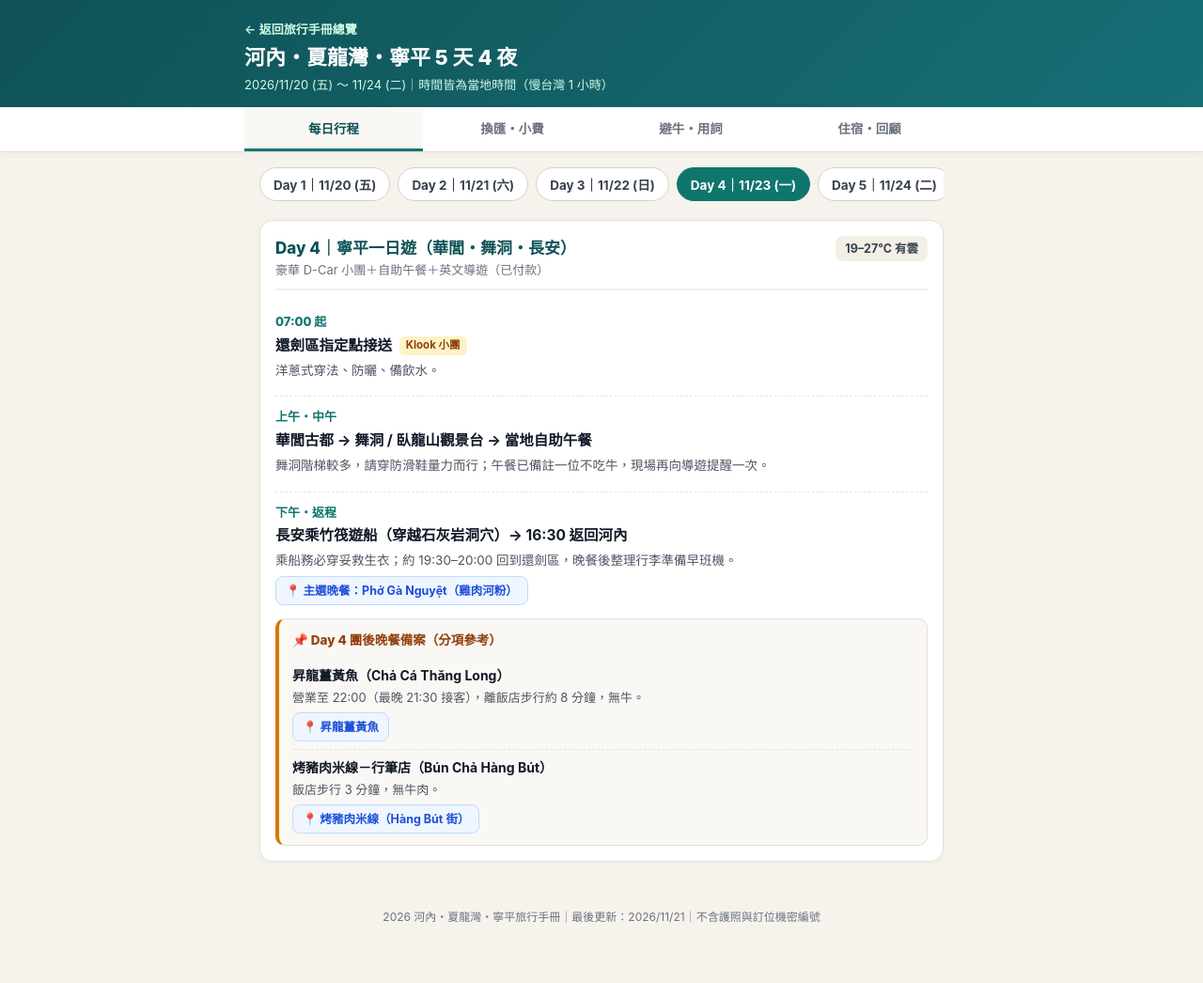
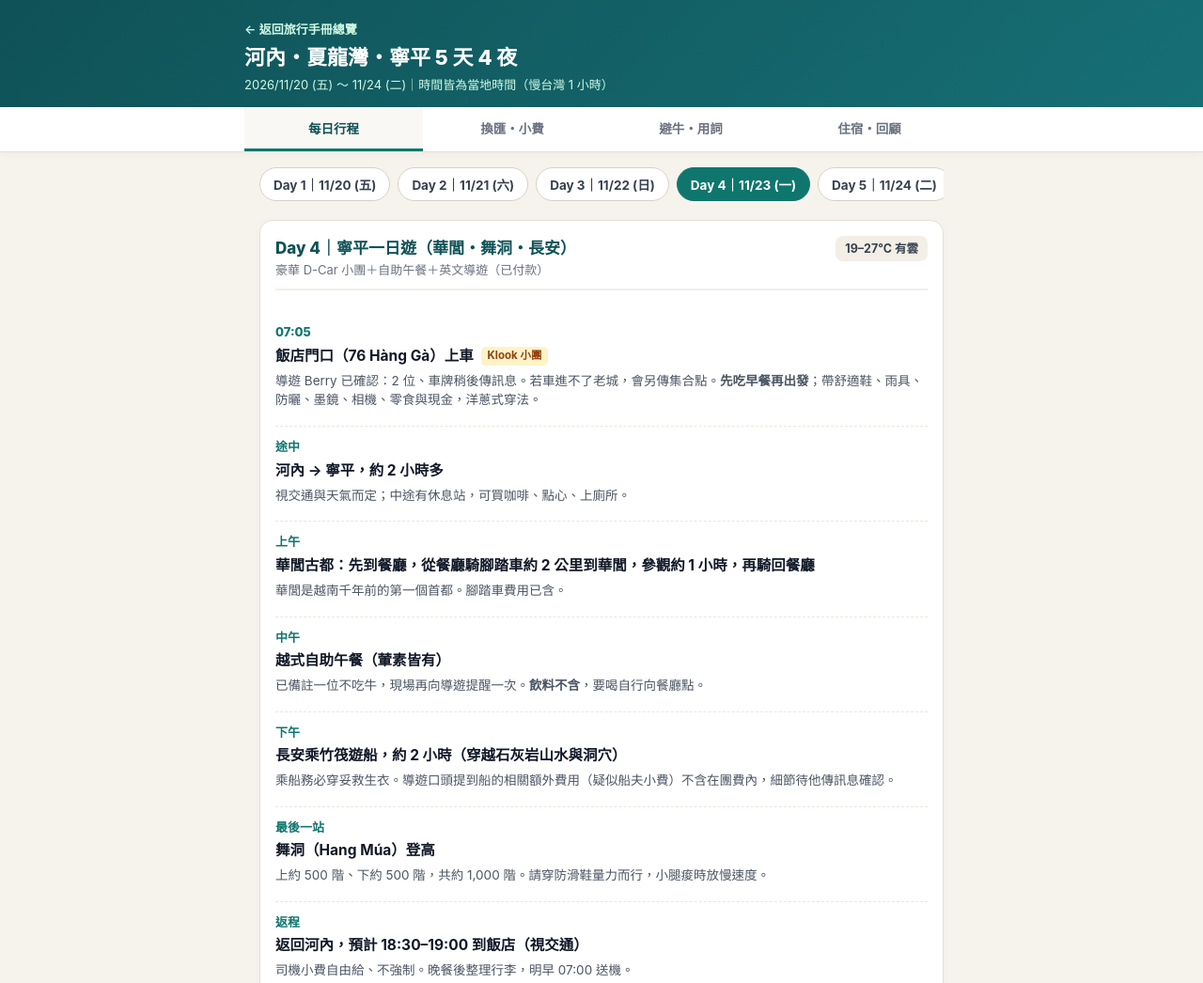
Before and after one commit to boya-wu/travel-guides, a plain HTML site: page hanoi-2026/index.html in a window 1280 px wide. Shown: the top 1046 px of the page at 94% size. Drawn offline with Linux system fonts and the light colour scheme.

Commit message:
Day 4 寧平行程改依導遊 Berry 說明：騎車華閭、自助午餐、長安、舞洞、返程時間
Co-Authored-By: Claude Sonnet 5.5 <noreply@anthropic.com>
Claude-Session: https://claude.ai/code/session_01PXjoJqnpn7GATqMNRSQ72S

```diff
--- a/hanoi-2026/index.html
+++ b/hanoi-2026/index.html
@@ -583,19 +583,40 @@
           <div class="weather-pill">19–27°C 有雲</div>
         </div>
         <div class="item">
-          <div class="item-time">07:00 起</div>
-          <div class="item-main">還劍區指定點接送 <span class="tag tag-amber">Klook 小團</span></div>
-          <div class="item-note">洋蔥式穿法、防曬、備飲水。</div>
+        <div class="item">
+          <div class="item-time">07:05</div>
+          <div class="item-main">飯店門口（76 Hàng Gà）上車 <span class="tag tag-amber">Klook 小團</span></div>
+          <div class="item-note">導遊 Berry 已確認：2 位、車牌稍後傳訊息。若車進不了老城，會另傳集合點。<strong>先吃早餐再出發</strong>；帶舒適鞋、雨具、防曬、墨鏡、相機、零食與現金，洋蔥式穿法。</div>
         </div>
         <div class="item">
-          <div class="item-time">上午・中午</div>
-          <div class="item-main"><strong>華閭古都</strong> → <strong>舞洞 / 臥龍山觀景台</strong> → 當地自助午餐</div>
-          <div class="item-note">舞洞階梯較多，請穿防滑鞋量力而行；午餐已備註一位不吃牛，現場再向導遊提醒一次。</div>
+          <div class="item-time">途中</div>
+          <div class="item-main">河內 → 寧平，約 2 小時多</div>
+          <div class="item-note">視交通與天氣而定；中途有休息站，可買咖啡、點心、上廁所。</div>
         </div>
         <div class="item">
-          <div class="item-time">下午・返程</div>
-          <div class="item-main"><strong>長安乘竹筏遊船</strong>（穿越石灰岩洞穴）→ 16:30 返回河內</div>
-          <div class="item-note">乘船務必穿妥救生衣；約 19:30–20:00 回到還劍區，晚餐後整理行李準備早班機。</div>
+          <div class="item-time">上午</div>
+          <div class="item-main"><strong>華閭古都</strong>：先到餐廳，從餐廳<strong>騎腳踏車約 2 公里</strong>到華閭，參觀約 1 小時，再騎回餐廳</div>
+          <div class="item-note">華閭是越南千年前的第一個首都。腳踏車費用已含。</div>
+        </div>
+        <div class="item">
+          <div class="item-time">中午</div>
+          <div class="item-main">越式自助午餐（葷素皆有）</div>
+          <div class="item-note">已備註一位不吃牛，現場再向導遊提醒一次。<strong>飲料不含</strong>，要喝自行向餐廳點。</div>
+        </div>
+        <div class="item">
+          <div class="item-time">下午</div>
+          <div class="item-main"><strong>長安乘竹筏遊船</strong>，約 2 小時（穿越石灰岩山水與洞穴）</div>
+          <div class="item-note">乘船務必穿妥救生衣。導遊口頭提到船的相關額外費用（疑似船夫小費）不含在團費內，細節待他傳訊息確認。</div>
+        </div>
+        <div class="item">
+          <div class="item-time">最後一站</div>
+          <div class="item-main"><strong>舞洞（Hang Múa）</strong>登高</div>
+          <div class="item-note">上約 500 階、下約 500 階，共約 1,000 階。請穿防滑鞋量力而行，小腿痠時放慢速度。</div>
+        </div>
+        <div class="item">
+          <div class="item-time">返程</div>
+          <div class="item-main">返回河內，預計 <strong>18:30–19:00</strong> 到飯店（視交通）</div>
+          <div class="item-note">司機小費自由給、不強制。晚餐後整理行李，明早 07:00 送機。</div>
           <div class="map-links">
             <a class="map-btn" target="_blank" href="https://www.google.com/maps/search/?api=1&query=Pho+Ga+Nguyet+5B+Phu+Doan+Hoan+Kiem+Hanoi">📍 主選晚餐：Phở Gà Nguyệt（雞肉河粉）</a>
           </div>
```
